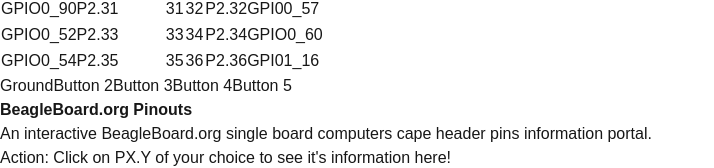
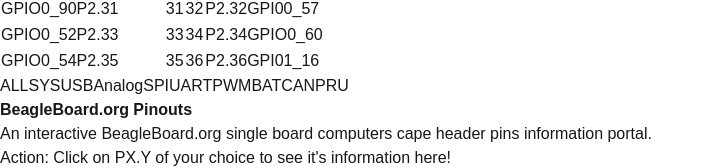
Before and after one commit to beagleboard/pinouts, a Next.js app: page / in a window 1280 px wide. Shown: the part 958-1126 px from the top of the page, without its empty margins (0-714 px from the left). Built offline with nearby package versions, Linux system fonts and the light colour scheme.

Commit message:
Add bus selection

```diff
--- a/src/app/page.tsx
+++ b/src/app/page.tsx
@@ -7,7 +7,19 @@
 
 
 export default function Home() {
-
+  type TableDataItem = {
+    left: string;
+    lefsubClass: string;
+    leftSub: string[];
+    row: (string | number)[];
+    right: string;
+    rightsubClass: string;
+    rightSub: string[];
+    lefsubClass1?: string;
+    leftSub1?: string[];
+    rightSub1?: string[];
+    rightsub1Class?: string;
+  };
 
   const [tableData1, setTableData1] = useState([
     { left: "P1.01", lefsubClass: "bg-[#FE5555] text-white", leftSub: ["VIN_5V"], row: ["01", "02"], right: "P1.02", rightsubClass: "bg-[#E9BB34] text-black", rightSub: ["GPIO1_10"], },
@@ -55,7 +67,28 @@
   const [pinDetails, setPinDetails] = useState<Record<string, any> | null>(
     null
   );
+  const [isBUSmode, setBUSmode] = useState(false);
+  const [originalTableData1, setOriginalTableData1] = useState<TableDataItem[]>([]);
+  const [originalTableData2, setOriginalTableData2] = useState<TableDataItem[]>([]);
 
+  useEffect(() => {
+    setOriginalTableData1(tableData1);
+    setOriginalTableData2(tableData2);
+  }, []);
+
+  const resetTables = () => {
+    setTableData1(JSON.parse(JSON.stringify(originalTableData1)));
+    setTableData2(JSON.parse(JSON.stringify(originalTableData2)));
+    setBUSmode(false);
+    setValidSubs([]);
+  };
+
+  const handleBusMode = (busData: string[][]) => {
+    resetTables();
+    busData.forEach(([pin, label]) => updatePin(pin, label));
+    setBUSmode(true);
+    setValidSubs(busData.map(([, label]) => label));
+  };
 
   const updatePinSub1 = (pin: string, newValue: string) => {
     const port = pin.split(".")[0]; // "P2"
@@ -129,7 +162,6 @@
     if (pins[pin]) {
       setSelectedPin(pin);
       setPinDetails(pins[pin]);
-      setActiveSub("");
     } else {
       console.warn(`Pin ${pin} not found.`);
     }
@@ -138,17 +170,122 @@
   const getPinModes = (pinName: string, signalName: string) => {
     return pins[pinName]?.[signalName] || {}; // Return the mode object directly
   };
-  const [activeSub, setActiveSub] = useState<string | null>("");
-
-  // Example Usage
-  const pinModes = getPinModes("P1.02", "GPIO1_10");
-  console.log(selectedPin, pins[selectedPin])
   if (pins[selectedPin]) {
     const firstSignal = Object.keys(pins[selectedPin])[0]; // Get first available signal
     console.log(getPinModes(selectedPin, firstSignal)[`mode0`]); // Now it won't break
   } else {
     console.log("Pins data not yet available or selectedPin is invalid");
   }
+
+  const updatePin = (pinName: string, newValue: string) => {
+    setTableData1((prevData) =>
+      prevData.map((row) => {
+        const updatedRow = { ...row };
+
+        if (row.leftSub.includes(pinName)) {
+          updatedRow.leftSub = [newValue];
+        }
+        if (row.rightSub.includes(pinName)) {
+          updatedRow.rightSub = [newValue];
+        }
+
+        return updatedRow;
+      })
+    );
+
+    setTableData2((prevData) =>
+      prevData.map((row) => {
+        const updatedRow = { ...row };
+
+        if (row.leftSub.includes(pinName)) {
+          updatedRow.leftSub = [newValue];
+        }
+        if (row.rightSub.includes(pinName)) {
+          updatedRow.rightSub = [newValue];
+        }
+
+        return updatedRow;
+      })
+    );
+  };
+  const SPI = [
+    ["GPIO1_13", "CS"],
+    ["GPIO1_14", "CLK"],
+    ["GPIO1_30", "MISO"],
+    ["GPIO1_8", "MOSI"]
+  ];
+  const UART = [
+    ["GPI01_21", "TX"],
+    ["GPI01_20", "RX"],
+  ];
+  const Analog = [
+    ["AIN_REFN", "REF-"],
+    ["GPIO1_1", "0"],
+    ["GPIO1_6", "1"],
+    ["GPIO1_5", "2"],
+    ["GPIO1_4", "3"],
+    ["GPIO1_3", "4"],
+    ["GPIO1_10", "6"],
+    ["AIN_REFP", "REF+"],
+    ["GPIO0_54", "5"],
+    ["GPI01_16", "7"]
+  ];
+  const PWM = [
+    ["GPIO1_29", "B"],
+    ["GPI00_55", "A"],
+    ["GPIO0_85", "A"],
+  ];
+  const PRU = [
+    ["GPIO1_62", "17"],
+    ["GPIO1_59", "13"],
+    ["GPIO1_29", "10"],
+    ["GPIO0_88", "1"],
+    ["GPI00_50", "5"],
+    ["GPI00_55", "9"],
+    ["GPIO0_90", "3"],
+    ["GPIO0_52", "15"],
+    ["GPIO0_54", "8"],
+    ["GPIO0_53", "16"],
+    ["GPI00_63", "18"],
+    ["GPIO0_51", "6"],
+    ["GPIO0_61", "15"],
+    ["GPIO0_58", "3"],
+    ["GPI00_57", "2"],
+    ["GPIO0_45", "0_87"],
+    ["GPIO0_46", "0_89"],
+    ["GPIO0_47", "TX"],
+    ["PWR_BTN", "RX"],
+    ["GPIO0_60", "5"]
+  ];
+  const CAN = [
+    ["GPIO0_44", "TX"],
+    ["GPIO0_43", "RX"],
+    ["MCU_GPIO0_16", "RX"],
+    ["MCU_GPIO0_15", "TX"],
+  ];
+  const BAT = [
+    ["VBAT", "VIN"],
+    ["BAT_TEMP", "TEMP"],
+    ["GND", "GND"],
+  ];
+  const USB = [
+    ["USB1_VBUS", "VBUS"],
+    ["VIN_USB", "VIN"],
+    ["USB1_DN", "DN"],
+    ["USB1_DP", "DP"],
+    ["GND", "GND"],
+  ];
+  const SYS = [
+    ["VIN_5V", "VIN"],
+    ["VDD_3V3", "3.3V"],
+    ["GND", "GND"],
+    ["VOUT", "VOUT"],
+    ["VOUT_VSYS", "VOUT"],
+    ["VDD_3V3", "3.3V"],
+    ["PWR_BTN", "PWRBTN"],
+    ["nRESET", "NRST"],
+  ];
+  const [validSubs, setValidSubs] = useState<string[]>([]); // Make validSubs dynamic
 
   return (
     <div className="flex flex-col lg:h-screen m-0 p-0 ">
@@ -189,21 +326,25 @@
                       {tableData.map((data, index) => (
                         <tr key={index}>
                           <td
-                            className={`relative text-right px-2 ${data.leftSub.includes(activeSub ?? '') ? 'bg-green-400' : ''
-                              }`}
+                            className={`relative text-right px-2`}
                           >
                             <div className="inline-flex items-center">
                               {data.leftSub.map((sub, idx) => (
                                 <span
                                   key={idx}
-                                  className={`inline-block px-2 py-1 ml-1 transform -skew-x-12 rounded-md ${data.lefsubClass}`}
+                                  className={`inline-block px-2 py-1 ml-1 transform -skew-x-12 rounded-md ${isBUSmode
+                                    ? validSubs.includes(sub)
+                                      ? data.lefsubClass
+                                      : "bg-gray-400 text-white"
+                                    : data.lefsubClass
+                                    }`}
                                 >
                                   <span className="inline-block transform skew-x-12">{sub}</span>
                                 </span>
                               ))}
                               <span
-                                className="inline-block px-2 py-1 ml-1 transform -skew-x-12 cursor-pointer text-white rounded-md bg-[#cc0077]"
-                                onClick={() => handlePinClick(data.left)}
+                                className="inline-block px-2 py-1 ml-1 transform -skew-x-12 cursor-pointer rounded-md bg-[#cc0077]"
+                                onClick={() => { resetTables(); handlePinClick(data.left) }}
                               >
                                 <span className="inline-block text-white transform skew-x-12">{data.left}</span>
                               </span>
@@ -221,27 +362,31 @@
                             </span>
                           </td>
                           <td
-                            className={`text-left ${data.rightSub.includes(activeSub||'') ? 'bg-green-400' : ''
-                              }`}
+                            className={`text-left `}
                           >
                             <div className="inline-flex items-center">
                               <span
-                                className="inline-block px-2 py-1 ml-1 cursor-pointer transform -skew-x-12 text-white rounded-md bg-[#cc0077]"
-                                onClick={() => handlePinClick(data.right)}
+                                className="inline-block px-2 py-1 ml-1 cursor-pointer transform -skew-x-12 rounded-md bg-[#cc0077]"
+                                onClick={() => { resetTables(); handlePinClick(data.right) }}
                               >
                                 <span className="inline-block transform skew-x-12">{data.right}</span>
                               </span>
                               {data.rightSub.map((sub, idx) => (
                                 <span
                                   key={idx}
-                                  className={`inline-block px-2 py-1 ml-1 transform -skew-x-12 rounded-md ${data.rightsubClass}`}
+
+                                  className={`inline-block px-2 py-1 ml-1 transform -skew-x-12 rounded-md ${isBUSmode
+                                    ? validSubs.includes(sub)
+                                      ? data.rightsubClass
+                                      : "bg-gray-400 text-white"
+                                    : data.rightsubClass
+                                    }`}
                                 >
                                   <span className="inline-block transform skew-x-12">{sub}</span>
                                 </span>
                               ))}
                             </div>
                           </td>
-
                         </tr>
                       ))}
                     </tbody>
@@ -250,24 +395,40 @@
               </div>
             ))}
           </div>
-
           <div className="flex flex-col flex-[1_1_0%] min-h-60 bg-gray-100 rounded-lg mt-[4vh] shadow-md rounded-2xl m-4 relative p-4">
             <div className="flex justify-between items-center gap-2 mb-4">
+              <button className="px-3 py-1 bg-teal-600 text-white text-sm rounded hover:bg-teal-700"
+                onClick={() => resetTables()}>ALL</button>
               <button className="px-3 py-1 bg-blue-600 text-white text-sm rounded hover:bg-blue-700"
-              onClick={ ()=>{   setActiveSub("GND");}
-              }
-              >Ground</button>
+                onClick={() => handleBusMode(SYS)}>SYS</button>
               <button className="px-3 py-1 bg-green-600 text-white text-sm rounded hover:bg-green-700"
-                onClick={ ()=>{   setActiveSub("GND");}
-              }>Button 2</button>
-              <button className="px-3 py-1 bg-yellow-500 text-white text-sm rounded hover:bg-yellow-600"
-                onClick={ ()=>{   setActiveSub("GND");}
-              }>Button 3</button>
+                onClick={() => handleBusMode(USB)}>USB</button>
+              <button className="px-3 py-1 bg-yellow-500 text-black text-sm rounded hover:bg-yellow-600"
+                onClick={() => handleBusMode(Analog)}>Analog</button>
+              <button
+                className="px-3 py-1 bg-purple-600 text-white text-sm rounded hover:bg-purple-700"
+                onClick={() => handleBusMode(SPI)}
+              >
+                SPI
+              </button>
+              <button
+                className="px-3 py-1 bg-red-600 text-white text-sm rounded hover:bg-red-700"
+                onClick={() => handleBusMode(UART)}
+              >
+                UART
+              </button>
+              <button className="px-3 py-1 bg-[#FF00FF] text-white text-sm rounded hover:bg-[#FF00FF]"
+                onClick={() => handleBusMode(PWM)}>PWM</button>
+
+              <button className="px-3 py-1 bg-cyan-600 text-white text-sm rounded hover:bg-cyan-700"
+                onClick={() => handleBusMode(BAT)}
+              >BAT</button>
               <button className="px-3 py-1 bg-purple-600 text-white text-sm rounded hover:bg-purple-700"
-                onClick={ ()=>{   setActiveSub("GND");}
-              }
-             >Button 4</button>
-              <button className="px-3 py-1 bg-red-600 text-white text-sm rounded hover:bg-red-700">Button 5</button>
+                onClick={() => handleBusMode(CAN)}
+              >CAN</button>
+              <button className="px-3 py-1 bg-[#FFD700] text-white text-sm rounded hover:bg-[#FFD709]"
+                onClick={() => handleBusMode(PRU)}>PRU</button>
+
             </div>
             <h2 className="text-xl text-black font-bold mb-4">{selectedPin}</h2>
             <div className="text-black overflow-x-auto">
@@ -327,7 +488,9 @@
                           <td key={`action-${pin}`} className="border border-gray-300 px-2 py-2">
                             <button
                               className="px-2 py-1 bg-blue-500 text-white rounded-md hover:bg-blue-600 w-full text-xs"
-                              onClick={() => {updatePinSub1(selectedPin, pin);       setActiveSub("");
+                              onClick={() => {
+                                resetTables();
+                                updatePinSub1(selectedPin, pin);
                               }}
                             >
                               Select {pin}
```
